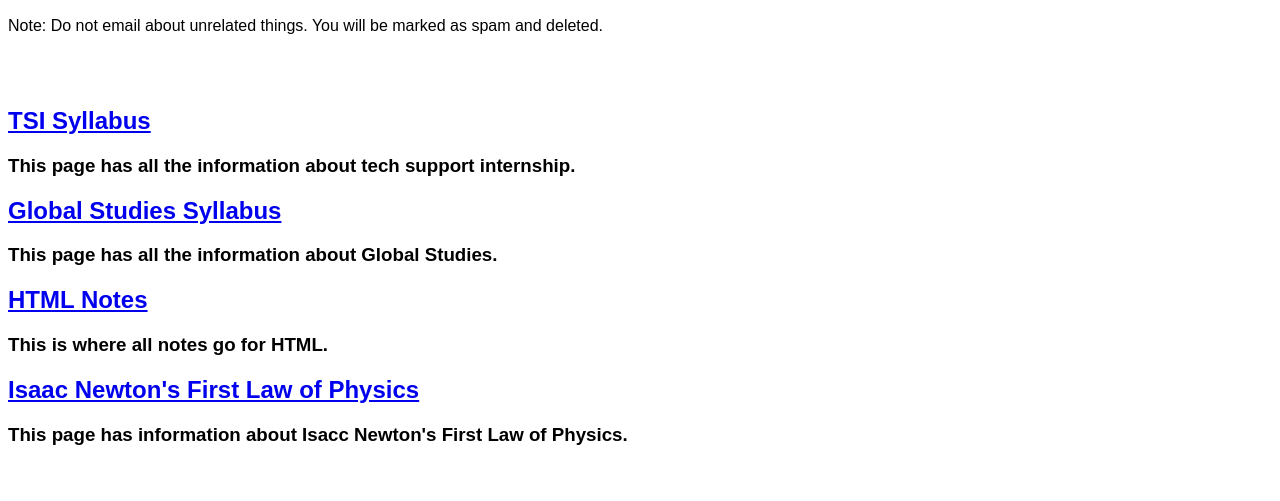
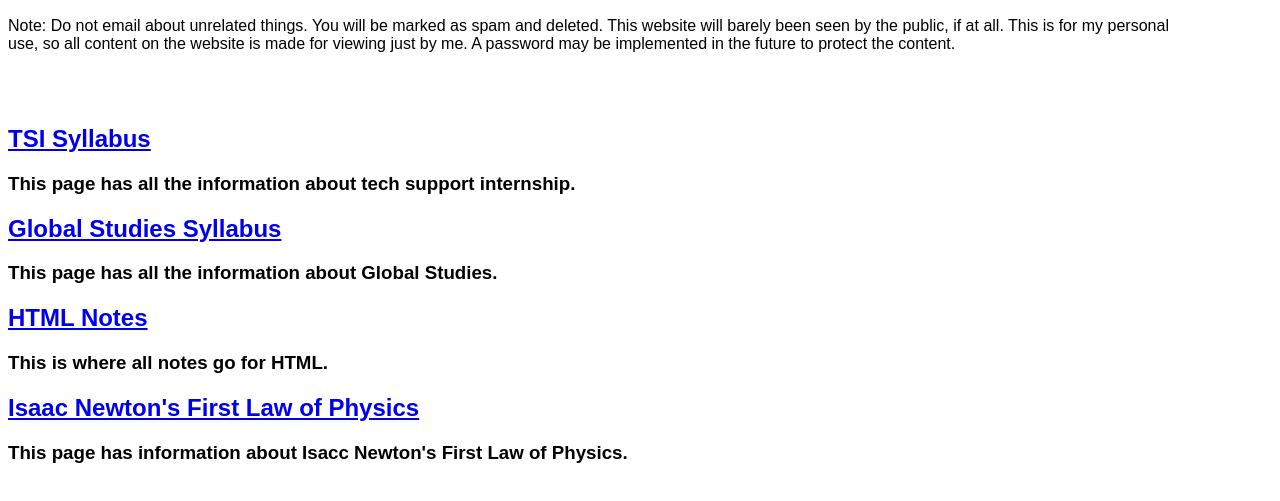
Before and after one commit to RodneyThomas397/notes, a plain HTML site: page index.html in a window 1280 px wide. Shown: the part 183-684 px from the top of the page. Drawn offline with Linux system fonts and the light colour scheme.

Commit message:
Update index.html

```diff
--- a/index.html
+++ b/index.html
@@ -2,7 +2,7 @@
 <div style="font-family:Arial; margin-right: 100px;">
   <br><br><h1>This is my notes page, I will upload the notes through: <a href="https://github.com/RodneyThomas397/notes">my Github page</a>!</h1>
   <h2>If you wish to have something taken down, that you believe is yours and you don't want on here, please email me here: <a href="mailto:infraredrod@gmx.us">infraredrod@gmx.us</a></h2>
-  <p>Note: Do not email about unrelated things. You will be marked as spam and deleted.</p>
+  <p>Note: Do not email about unrelated things. You will be marked as spam and deleted. This website will barely been seen by the public, if at all. This is for my personal use, so all content on the website is made for viewing just by me. A password may be implemented in the future to protect the content.</p>
   <br><br>
   <h2><a href="./tsi">TSI Syllabus</a></h2>
   <h3>This page has all the information about tech support internship.</h3>
```
